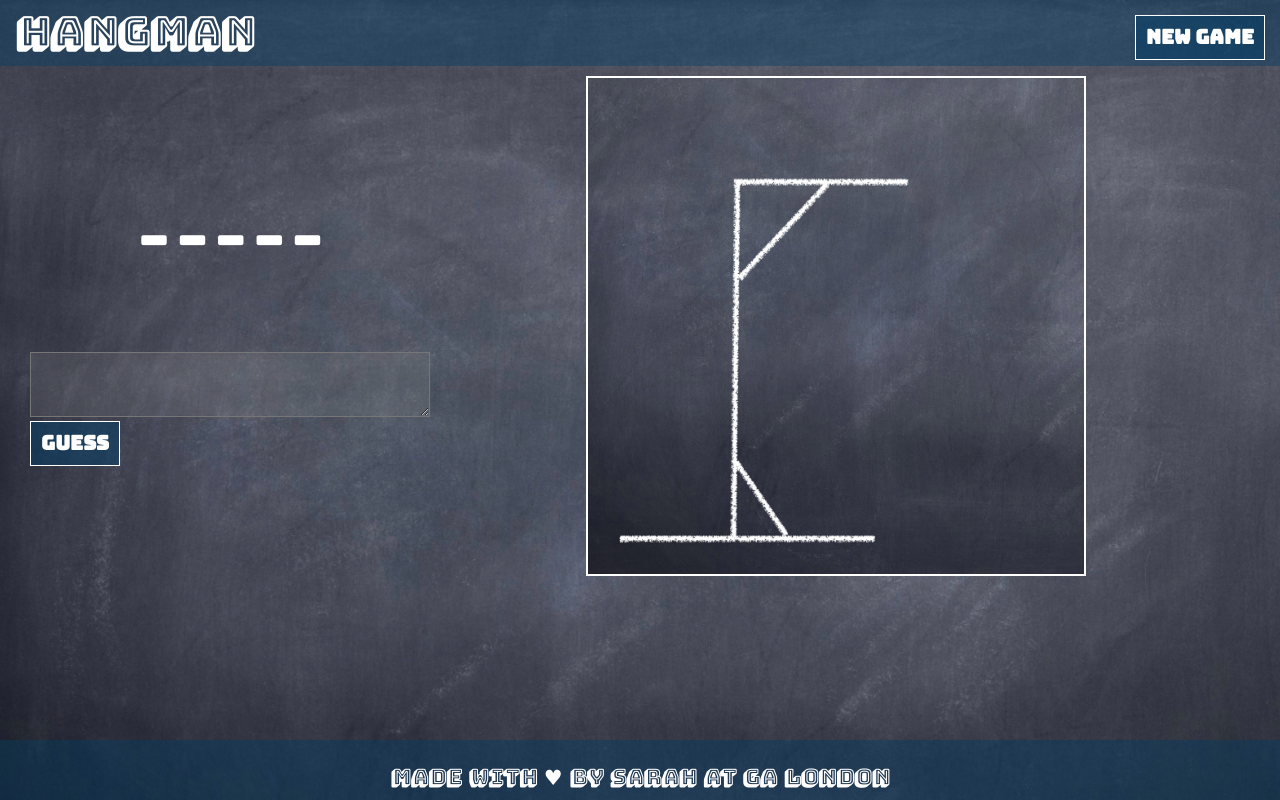
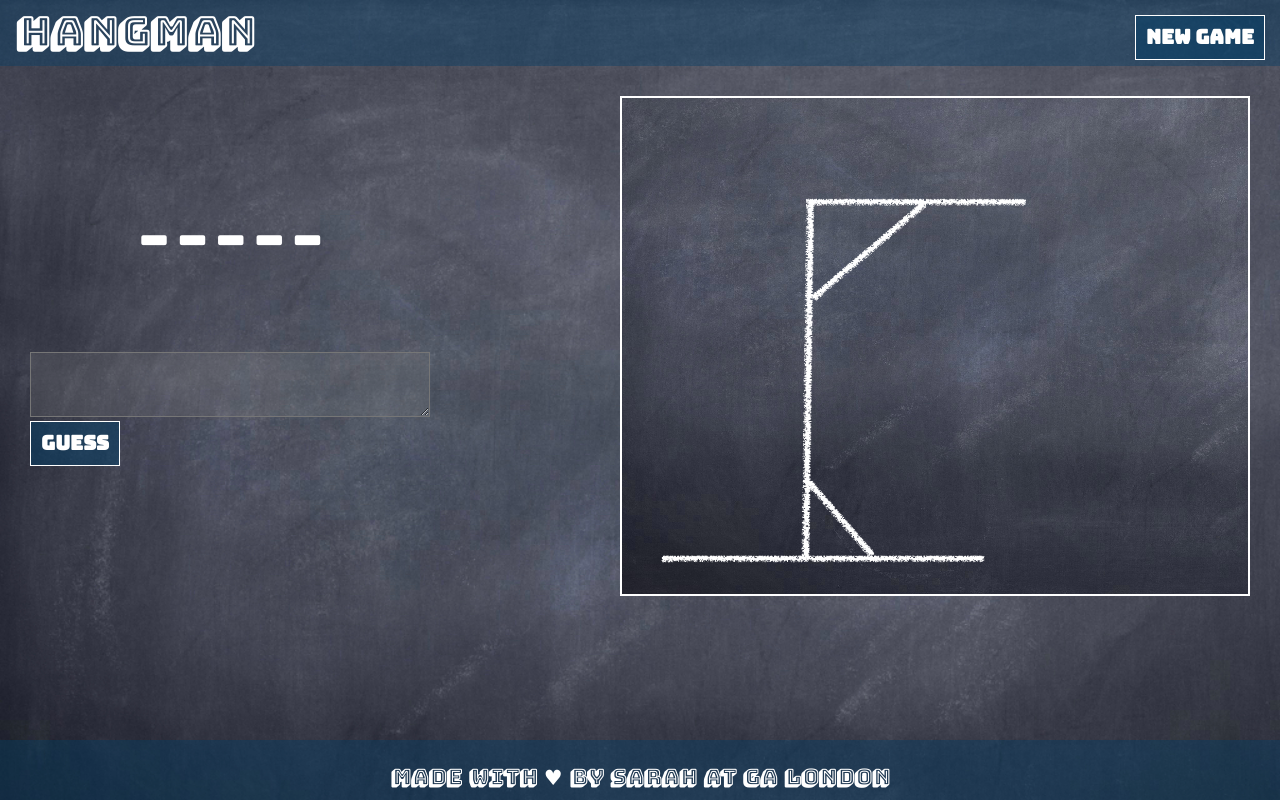
Before and after one commit to sarahlikeshiny/project-1, a PHP site: page / in a window 1280 px wide. Run offline with PHP 8.4, Linux system fonts and the light colour scheme; some libraries are stand-ins or nearby versions; some web fonts are replaced.

Commit message:
pseudocode outstanding functionality

```diff
--- a/css/style.css
+++ b/css/style.css
@@ -6,7 +6,7 @@ html, body {
 }
 #wrap {
   min-height: 100%;
-   position: relative;
+  position: relative;
   width:auto;
   margin:0;
   padding:0;
@@ -50,17 +50,23 @@ h1 {
 }
 /*picture -right hand side*/
 div {
-  position:absolute;
-  margin-left: 45%;
-  margin-right: 10px;
+  /*float:right;*/
+  /*margin-left: 45%;
+  margin-right: 10px;*/
 }
 img {
-  position:absolute;
-  width:500px;
+  /*position:absolute;*/
+  float:right;
+  width:50%;
   height:500px;
   border: 2px solid white;
+  margin:20px;
 }
 /*form-left hand side*/
+.left{
+  float:left;
+  width:50%;
+}
 h2 {
   position:absolute;
   margin-left: 20px;
@@ -73,8 +79,9 @@ h2 {
   color:white;
 }
 .incorrect {
-  margin-top:40%;
+  margin-top:45%;
   width:400px;
+  /*border: 2px solid grey;*/
 }
 
 form {
@@ -139,3 +146,17 @@ a {
   color: #fff;
   text-decoration: none;
 }
+footer .logo {
+  float:left;
+  height: 20px;
+  width:20px;
+}
+@media only screen and (max-width: 640px) {
+   img, .left{
+     display:block;
+     float:none;
+     width:100%;
+
+   }
+
+  }
--- a/index.html
+++ b/index.html
@@ -20,8 +20,8 @@
     <button type="button" name="reset" id ="reset">New Game</button>
   </header>
 
-
   <main>
+    <div class = "left">
       <form class="gameboard" action="index.html" method="post">
         <!-- <h2 id ="userText" contenteditable="true"></h2> -->
         <textarea name="userInput" rows="1" cols="5"></textarea>
@@ -30,15 +30,17 @@
         <h2 class="incorrect"></h2>
         <h2 class="word"> the word goes here</h2>
           <p class ="winlose"></p>
-
+    </div>
       <div class="hangman">
         <img src="images/step zero.png" alt="step one">
       </div>
   </main>
   </div>
 
+
   <footer>
     <h3>Made with &hearts; by <a  href="#">Sarah</a> at GA London </h3>
+    <!-- <img class = "logo" src="images/GA Logo.png" alt="ga logo"> -->
   </footer>
 
 </body>
--- a/js/app.js
+++ b/js/app.js
@@ -51,6 +51,11 @@ $(() => {
     console.log('Clicked');
     userLetter = $inputText.val();
     console.log(userLetter);
+    // sort this out tomorrow
+    // if (userLetter.length > 1){
+    //   // userLetter=null;
+    //   // alert('please enter a single letter only');
+
     return userLetter;
 
   });
@@ -82,6 +87,11 @@ $(() => {
       incorrectChars.push(userLetter);
       $incorrectGuess.text(incorrectChars);
       $inputText.val('');
+    }
+
+    // check for repeated letters
+    if (userLetter === correctCharsSpace[i] || incorrectChars[i]){
+      //set a message of some kind//
     }
 
 //win/lose condition.
```
Also changed, not shown: images/GA Logo.png (added).
